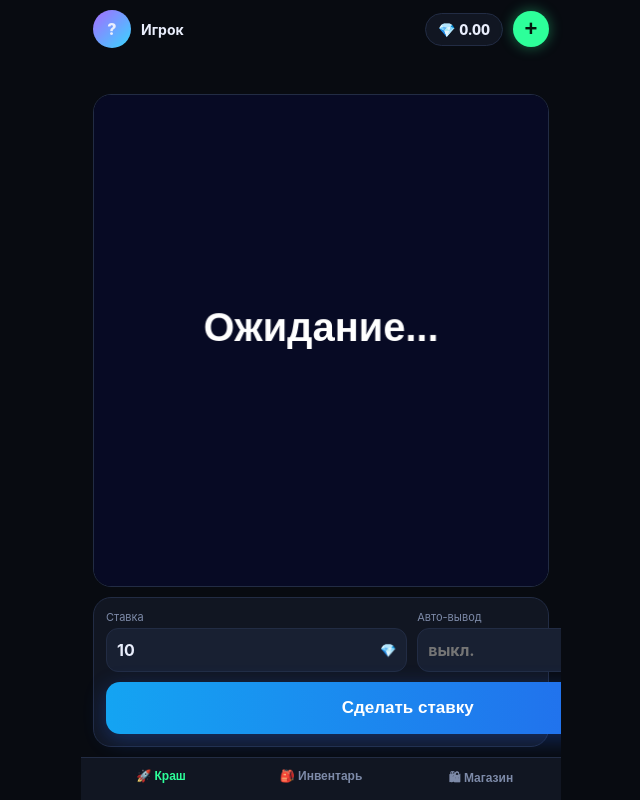
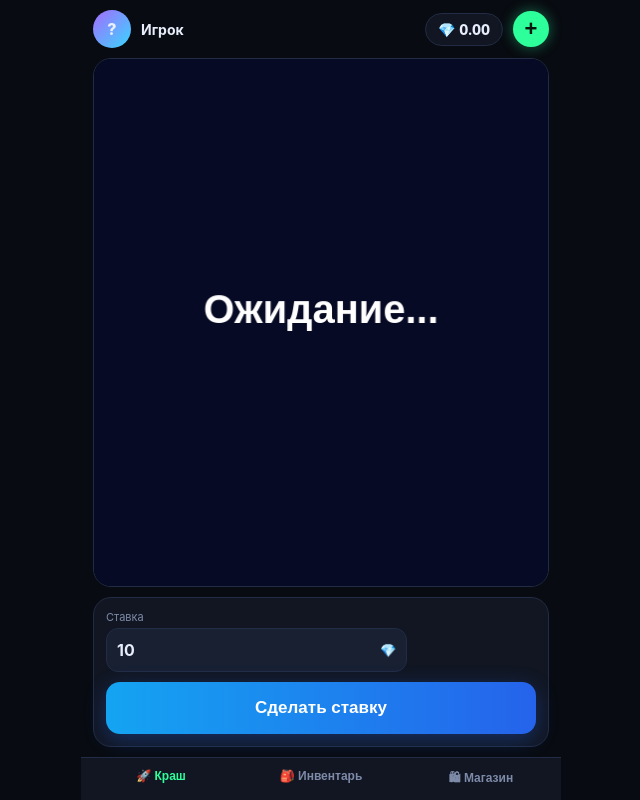
Before and after one commit to shkrumdmitriy-rgb/crash-game, a plain HTML site: page index.html in a window 1280 px wide. Shown: the whole page, without its empty margins (319-959 px from the left). Drawn offline with Linux system fonts and the light colour scheme.

Commit message:
Update index.html

```diff
--- a/index.html
+++ b/index.html
@@ -15,9 +15,6 @@ header{display:flex;align-items:center;gap:10px;padding:10px 12px}
 .uname{font-weight:700;font-size:14px;flex:1;white-space:nowrap;overflow:hidden;text-overflow:ellipsis}
 .bal{background:var(--card);border:1px solid var(--line);border-radius:20px;padding:7px 12px;font-weight:800;font-size:14px;font-variant-numeric:tabular-nums}
 .plus{width:36px;height:36px;border-radius:50%;border:0;background:var(--green);color:#04170d;font-size:22px;font-weight:800;line-height:1;cursor:pointer;box-shadow:0 0 14px #2dff9a66}
-#hist{display:flex;gap:6px;overflow-x:auto;padding:2px 12px 10px;scrollbar-width:none;min-height:36px}
-#hist::-webkit-scrollbar{display:none}
-.chip{flex:none;padding:5px 10px;border-radius:14px;font-size:12px;font-weight:800;background:var(--card);border:1px solid var(--line);font-variant-numeric:tabular-nums}
 main{flex:1;min-height:0;position:relative}
 .screen{position:absolute;inset:0;display:none;flex-direction:column;padding:0 12px 10px;gap:10px;overflow-y:auto;}
 .screen.on{display:flex}
@@ -40,6 +37,7 @@ nav button{background:none;border:0;color:var(--mute);padding:11px 0 10px;font-s
 nav button.on{color:var(--green)}
 .shop-grid{display:grid;grid-template-columns:repeat(2,1fr);gap:10px;padding-bottom:20px}
 .shop-item{background:var(--card);border:1px solid var(--line);border-radius:16px;padding:14px;text-align:center;display:flex;flex-direction:column;align-items:center;gap:8px}
+.shop-item img{width:80px;height:80px;object-fit:contain;}
 .shop-item h4{font-size:14px;margin:0;}
 .shop-item p{font-size:12px;color:var(--mute);margin:0;}
 .shop-item button{width:100%;border:0;border-radius:10px;padding:8px;background:var(--green);color:#04170d;font-weight:800;cursor:pointer;margin-top:auto;}
@@ -57,8 +55,6 @@ nav button.on{color:var(--green)}
     <div class="bal">💎 <span id="bal">0.00</span></div>
     <button class="plus" id="plus">+</button>
   </header>
-  <div id="hist"></div>
-
   <main>
     <section class="screen on" id="s-crash">
       <div class="stage"><canvas id="cv"></canvas></div>
@@ -66,23 +62,18 @@ nav button.on{color:var(--green)}
         <div class="row">
           <div class="field"><label>Ставка</label>
             <div class="inp"><input id="amt" type="number" value="10" min="0.1" step="0.1"><span>💎</span></div></div>
-          <div class="field"><label>Авто-вывод</label>
-            <div class="inp"><input id="auto" type="number" placeholder="выкл." min="1.01" step="0.1"><span>x</span></div></div>
         </div>
         <button id="act">Сделать ставку</button>
       </div>
     </section>
-
     <section class="screen" id="s-inv">
        <div style="color:var(--mute);text-align:center;padding:20px;">Инвентарь пуст</div>
     </section>
-
     <section class="screen" id="s-shop">
       <h3 style="margin:10px 0;text-align:center;">Магазин подарков</h3>
       <div class="shop-grid" id="shop-grid"></div>
     </section>
   </main>
-
   <nav>
     <button class="on" data-tab="crash">🚀 Краш</button>
     <button data-tab="inv">🎒 Инвентарь</button>
@@ -98,7 +89,7 @@ const $=id=>document.getElementById(id);
 const tg=window.Telegram&&window.Telegram.WebApp;
 if(tg){try{tg.ready();tg.expand();tg.setHeaderColor('#080b11');tg.setBackgroundColor('#080b11');}catch(e){}}
 
-let balance = 0, ws = null, phase = 'waiting', mult = 1, bet = null;
+let balance = 0, ws = null;
 
 function send(type, data = {}) {
     if (ws && ws.readyState === WebSocket.OPEN) {
@@ -107,7 +98,6 @@ function send(type, data = {}) {
 }
 
 function connect() {
-    // Адрес твоего сервера Render
     ws = new WebSocket('wss://crash-game-b0pv.onrender.com/ws');
     ws.onopen = () => send('auth');
     ws.onmessage = (e) => {
@@ -124,20 +114,33 @@ function connect() {
 function updateBalance() { $('bal').textContent = parseFloat(balance).toFixed(2); }
 function toast(msg, cls) { const t=$('toast'); t.textContent=msg; t.className='on '+(cls||''); setTimeout(()=>t.className='',2500); }
 
-// --- МАГАЗИН С 3D КАРТИНКАМИ ---
+// --- МАГАЗИН С ОФИЦИАЛЬНЫМИ КАРТИНКАМИ TELEGRAM ---
+// ID подарков и ссылки на их стикеры (картинки) взяты из официального каталога Telegram
 const SHOP_ITEMS = [
-    { id: "5170145012310081615", title: "Ракета", stars: 50, img: "https://image.pollinations.ai/prompt/3D%20render%20of%20a%20Telegram%20gift%20Rocket,%20glossy%20shiny%20material,%20vibrant%20colors,%20isolated%20on%20dark%20purple%20background,%20isometric%20view,%20game%20asset%20style,%20highly%20detailed,%208k%20render?width=200&height=200&nologo=true" },
-    { id: "5170250944449450862", title: "Мишка", stars: 100, img: "https://image.pollinations.ai/prompt/3D%20render%20of%20a%20Telegram%20gift%20Teddy%20Bear,%20glossy%20shiny%20material,%20vibrant%20colors,%20isolated%20on%20dark%20purple%20background,%20isometric%20view,%20game%20asset%20style,%20highly%20detailed,%208k%20render?width=200&height=200&nologo=true" },
-    { id: "5170250944449450865", title: "Корона", stars: 500, img: "https://image.pollinations.ai/prompt/3D%20render%20of%20a%20Telegram%20gift%20Golden%20Crown,%20glossy%20shiny%20material,%20vibrant%20colors,%20isolated%20on%20dark%20purple%20background,%20isometric%20view,%20game%20asset%20style,%20highly%20detailed,%208k%20render?width=200&height=200&nologo=true" }
+    { id: "5168103777563050263", title: "Red Rose", stars: 25, img: "https://telegram.org/img/tg_gift_rose.png" },
+    { id: "5170250944449450862", title: "Golden Star", stars: 15, img: "https://telegram.org/img/tg_gift_star.png" },
+    { id: "5170250944449450865", title: "Delicious Cake", stars: 50, img: "https://telegram.org/img/tg_gift_cake.png" },
+    { id: "5170250944449450866", title: "Heart Box", stars: 25, img: "https://telegram.org/img/tg_gift_heart.png" },
+    { id: "5170250944449450867", title: "Diamond Ring", stars: 100, img: "https://telegram.org/img/tg_gift_ring.png" },
+    { id: "5170250944449450868", title: "Champagne", stars: 50, img: "https://telegram.org/img/tg_gift_champagne.png" },
+    { id: "5170250944449450869", title: "Teddy Bear", stars: 15, img: "https://telegram.org/img/tg_gift_bear.png" },
+    { id: "5170564780938756245", title: "Rocket Launch", stars: 50, img: "https://telegram.org/img/tg_gift_rocket.png" },
+    { id: "5170250944449450870", title: "Crown", stars: 100, img: "https://telegram.org/img/tg_gift_crown.png" },
+    { id: "5170250944449450871", title: "Gem / Crystal", stars: 100, img: "https://telegram.org/img/tg_gift_gem.png" }
 ];
 
-function renderShop(gifts) {
+function renderShop() {
     const grid = $('shop-grid');
     grid.innerHTML = '';
     SHOP_ITEMS.forEach(g => {
         const div = document.createElement('div');
         div.className = 'shop-item';
-        div.innerHTML = `<img src="${g.img}" style="width:100px;height:100px;object-fit:contain;"><h4>${g.title}</h4><p>${g.stars} 💎</p><button onclick="window.buyGift('${g.id}', ${g.stars})">Купить</button>`;
+        div.innerHTML = `
+            <img src="${g.img}" alt="${g.title}" onerror="this.style.display='none'">
+            <h4>${g.title}</h4>
+            <p>${g.stars} 💎</p>
+            <button onclick="window.buyGift('${g.id}', ${g.stars})">Купить</button>
+        `;
         grid.appendChild(div);
     });
 }
@@ -152,13 +155,11 @@ document.querySelectorAll('nav button').forEach(b => b.addEventListener('click',
     document.querySelectorAll('nav button').forEach(x => x.classList.toggle('on', x === b));
     document.querySelectorAll('.screen').forEach(s => s.classList.remove('on'));
     $(`s-${b.dataset.tab}`).classList.add('on');
-    if (b.dataset.tab === 'shop') send('get_gifts');
+    if (b.dataset.tab === 'shop') renderShop();
 }));
 
-// Пополнение
 $('plus').onclick = () => { tg.close(); };
 
-// Пользователь
 const u = tg && tg.initDataUnsafe && tg.initDataUnsafe.user;
 $('uname').textContent = u ? (u.first_name || u.username || 'Игрок') : 'Игрок';
 $('ava').textContent = (u ? u.first_name.charAt(0) : '?').toUpperCase();
@@ -172,17 +173,15 @@ resize();
 function draw() {
     ctx.fillStyle = '#070a24'; ctx.fillRect(0, 0, cv.width, cv.height);
     ctx.fillStyle = '#fff'; ctx.font = 'bold 40px sans-serif'; ctx.textAlign = 'center';
-    ctx.fillText(phase === 'waiting' ? 'Ожидание...' : 'x' + mult.toFixed(2), cv.width/2, cv.height/2);
+    ctx.fillText('Ожидание...', cv.width/2, cv.height/2);
     requestAnimationFrame(draw);
 }
 draw();
 
 $('act').onclick = () => {
-    if(phase === 'waiting') {
-        let amt = parseFloat($('amt').value);
-        if(amt > balance) { toast('Недостаточно средств', 'lose'); return; }
-        send('bet', {amt: amt});
-    }
+    let amt = parseFloat($('amt').value);
+    if(amt > balance) { toast('Недостаточно средств', 'lose'); return; }
+    send('bet', {amt: amt});
 };
 
 connect();
```
